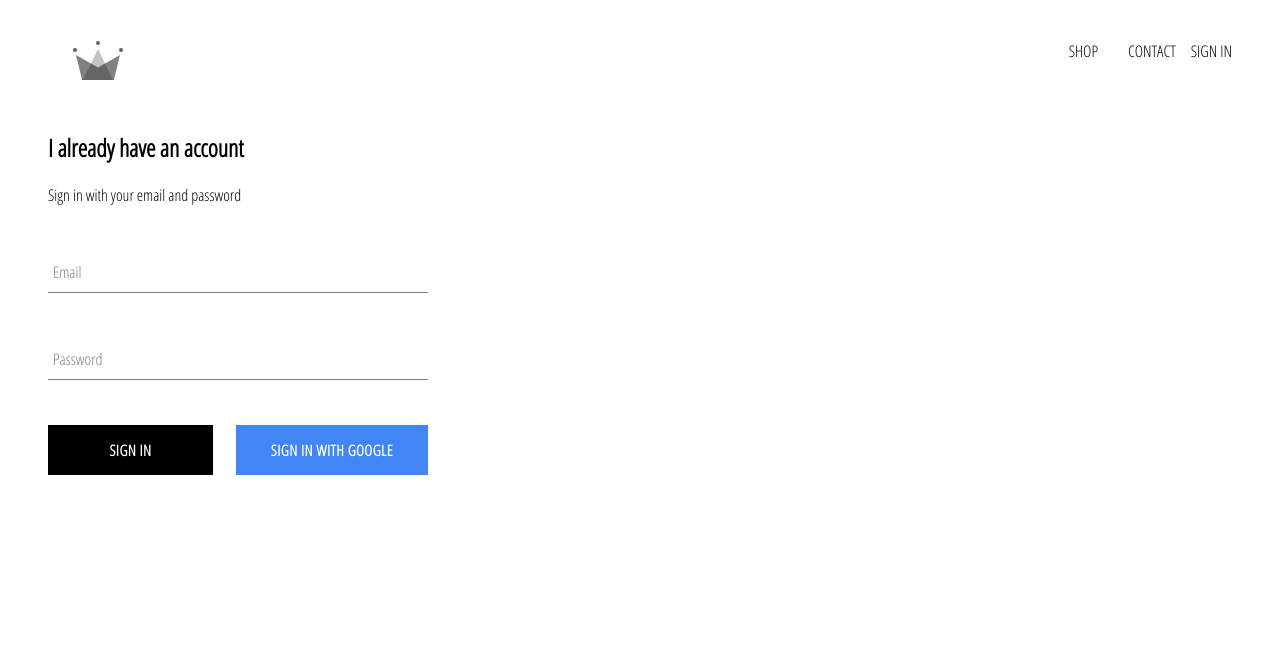
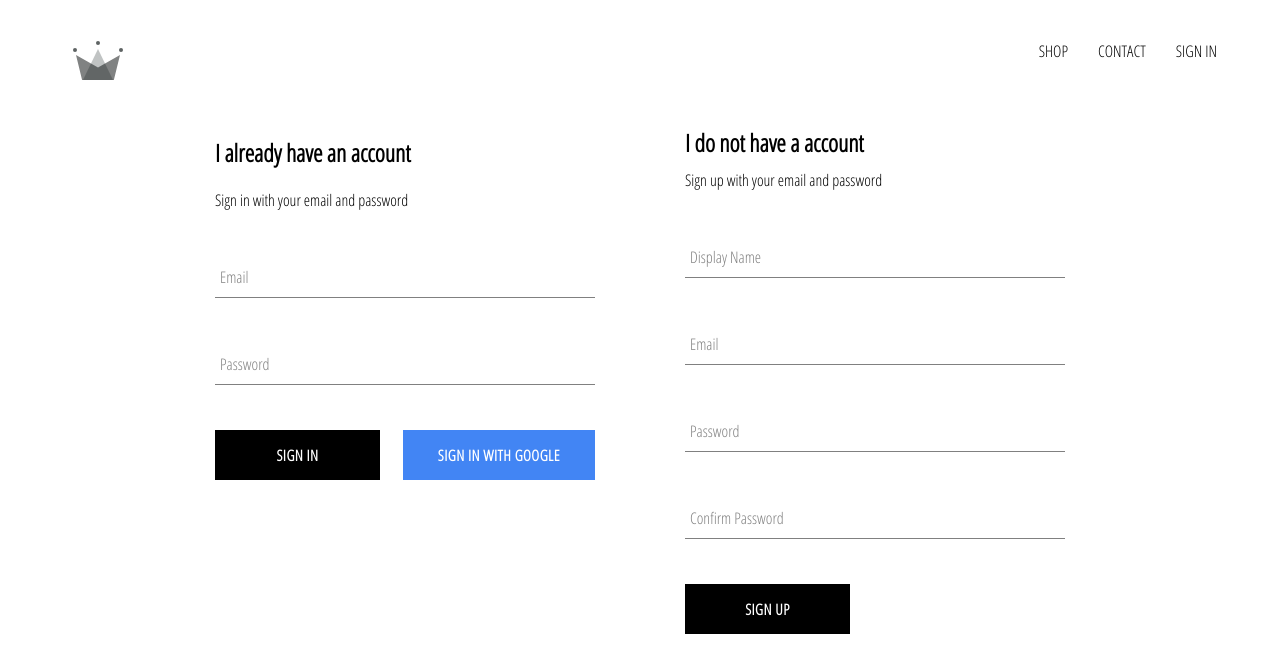
Before and after one commit to deadlyguf/crwn-clothing, a React (Create React App) app: page /signin in a window 1280 px wide. Shown: the top 672 px of the page. Built offline with nearby package versions, Linux system fonts and the light colour scheme; no server answers.

Commit message:
implemented firebase utils, included ability yo store authenticated user into firestore databse

```diff
--- a/src/App.js
+++ b/src/App.js
@@ -7,7 +7,7 @@
 import ShopPage from "./pages/shop/shop.component";
 import SignInAndSignUpPage from "./pages/sign-in-and-sign-up/sign-in-and-sign-up.component";
 import Header from "./components/header/header.component";
-import { auth } from "./firebase/firebase.utils";
+import { auth, createUserProfileDocument } from "./firebase/firebase.utils";
 
 class App extends React.Component {
   constructor() {
@@ -21,11 +21,23 @@
   unsubscribeFromAuth = null
 
   componentDidMount() {
-    this.unsubscribeFromAuth = auth.onAuthStateChanged(user => {
-      this.setState({ currentUser: user });
+    this.unsubscribeFromAuth = auth.onAuthStateChanged(async userAuth => {
+      if (userAuth) {
+        const userRef = await createUserProfileDocument(userAuth);
 
-      console.log(user)
-    })
+        userRef.onSnapshot(snapShot => {
+          this.setState({
+            currentUser: {
+              id: snapShot.id,
+                ...snapShot.data()
+            }
+          });
+
+          console.log(this.state)
+        });
+      }
+      this.setState({currentUser:userAuth})
+    });
   }
 
   componentWillUnmount() {
@@ -35,6 +47,7 @@
   render() {
     return (
       <div>
+
         <Header currentUser = {this.state.currentUser} />
         <Switch>
           <Route exact path="/" component={HomePage}/>
--- a/src/components/header/header.component.jsx
+++ b/src/components/header/header.component.jsx
@@ -21,7 +21,7 @@
         currentUser ?
           <div className='option' onClick={() => auth.signOut()}>SIGN OUT</div>
           :
-          <Link classname='option' to='signin'>SIGN IN</Link>
+          <Link className='option' to='signin'>SIGN IN</Link>
 
       }
     </div>
--- a/src/components/sign-in/sign-in.component.jsx
+++ b/src/components/sign-in/sign-in.component.jsx
@@ -3,7 +3,7 @@
 import FormInput from "../form-input/form-input.component";
 import CustomButton from "../custom-button/custom-button.component";
 
-import { signWithGoogle } from "../../firebase/firebase.utils";
+import { signInWithGoogle } from "../../firebase/firebase.utils";
 
 import "./sign-in.styles.scss";
 
@@ -23,7 +23,7 @@
     this.setState({ email: "", password: "" });
   };
 
-  handleChange = (event) => {
+  handleChange = event => {
     const { value, name } = event.target;
 
     this.setState({ [name]: value });
@@ -54,7 +54,7 @@
           />
           <div className='buttons'>
           <CustomButton type="submit">Sign in</CustomButton>
-          <CustomButton onClick={signWithGoogle} isGoogleSignIn>Sign in with Google</CustomButton>
+          <CustomButton onClick={signInWithGoogle} isGoogleSignIn>Sign in with Google</CustomButton>
           </div>
           </form>
       </div>
--- /dev/null
+++ b/src/components/sign-up/sign-up.component.jsx
@@ -0,0 +1,103 @@
+import React from "react";
+
+import FormInput from "../form-input/form-input.component";
+import CustomButton from "../custom-button/custom-button.component";
+
+import { auth, createUserProfileDocument } from "../../firebase/firebase.utils";
+
+import "./sign-up.styles.scss";
+
+class SignUp extends React.Component {
+  constructor() {
+    super();
+
+    this.state = {
+      displayName: '',
+      email: '',
+      password: '',
+      confirmPassword: '',
+    };
+  }
+
+  handleSubmit = async event => {
+    event.preventDefault();
+
+    const { displayName, email, password, confirmPassword } = this.state;
+    if(password !== confirmPassword){
+      alert("passwords don't match")
+      return
+    }
+
+    try {
+      const {user} = await auth.createUserWithEmailAndPassword(
+        email,
+        password
+      );
+
+      await createUserProfileDocument(user, {displayName})
+
+      this.setState({
+        displayName: "",
+        email: "",
+        password: "",
+        confirmPassword: "",
+      })
+
+    } catch (error) {
+      console.error(error)
+    }
+  }
+
+  handleChange = event => {
+    const { name, value } = event.target;
+
+    this.setState({[name]: value})
+
+  }
+  render() {
+    const { displayName, email, password, confirmPassword } = this.state;
+    return (
+      <div className="sign-up">
+        <h2 className="title">I do not have a account</h2>
+        <span>Sign up with your email and password</span>
+        <form className="sign-up-form" onSubmit={this.handleSubmit}>
+          <FormInput
+            type="text"
+            name="displayName"
+            value={displayName}
+            onChange={this.handleChange}
+            label="Display Name"
+            required
+          />
+          <FormInput
+            type="email"
+            name="email"
+            value={email}
+            onChange={this.handleChange}
+            label="Email"
+            required
+          />
+          <FormInput
+            type="password"
+            name="password"
+            value={password}
+            onChange={this.handleChange}
+            label="Password"
+            required
+          />
+          <FormInput
+            type="password"
+            name="confirmPassword"
+            value={confirmPassword}
+            onChange={this.handleChange}
+            label="Confirm Password"
+            required
+          />
+          <CustomButton type='submit'> SIGN UP </CustomButton>
+        </form>
+      </div>
+    );
+  }
+}
+
+export default SignUp;
--- /dev/null
+++ b/src/components/sign-up/sign-up.styles.scss
@@ -0,0 +1,9 @@
+.sign-up {
+  display: flex;
+  flex-direction: column;
+  width: 380px;
+
+  .title {
+    margin: 10px 0;
+  }
+}
--- a/src/firebase/firebase.utils.js
+++ b/src/firebase/firebase.utils.js
@@ -11,6 +11,33 @@
   appId: "1:324560650995:web:45f8e83721169ccc17ad86",
 };
 
+
+
+export const createUserProfileDocument = async (userAuth, additionalData) => {
+  if (!userAuth) return;
+
+  const userRef = firestore.doc(`users/${userAuth.uid}`);
+
+  const snapShot = await userRef.get();
+
+  if (!snapShot.exists) {
+    const { displayName, email } = userAuth;
+    const createdAt = new Date();
+
+    try {
+      await userRef.set({
+        displayName,
+        email,
+        createdAt,
+        ...additionalData,
+      });
+    } catch (error) {
+      console.log("error creating user", error.message);
+    }
+  }
+  return userRef;
+};
+
 firebase.initializeApp(config);
 
 export const auth = firebase.auth();
@@ -18,6 +45,6 @@
 
 const provider = new firebase.auth.GoogleAuthProvider();
 provider.setCustomParameters({ prompt: "select_account" });
-export const signWithGoogle = () => auth.signInWithPopup(provider);
+export const signInWithGoogle = () => auth.signInWithPopup(provider);
 
 export default firebase;
--- a/src/pages/sign-in-and-sign-up/sign-in-and-sign-up.component.jsx
+++ b/src/pages/sign-in-and-sign-up/sign-in-and-sign-up.component.jsx
@@ -1,12 +1,14 @@
 import React from "react";
 
 import SignIn from "../../components/sign-in/sign-in.component";
+import SignUp from "../../components/sign-up/sign-up.component";
 
 import "./sign-in-and-sign-up.styles.scss";
 
 const SignInAndSignUpPage = () => (
   <div className="sign-in-and-sign-up">
     <SignIn />
+    <SignUp />
   </div>
 );
 
--- a/src/pages/sign-in-and-sign-up/sign-in-and-sign-up.styles.scss
+++ b/src/pages/sign-in-and-sign-up/sign-in-and-sign-up.styles.scss
@@ -0,0 +1,6 @@
+.sign-in-and-sign-up {
+  width: 850px;
+  display: flex;
+  justify-content: space-between;
+  margin: 30px auto;
+}
```
Also changed, not shown: 1 other file (tests, documents, lock files or other folders).
